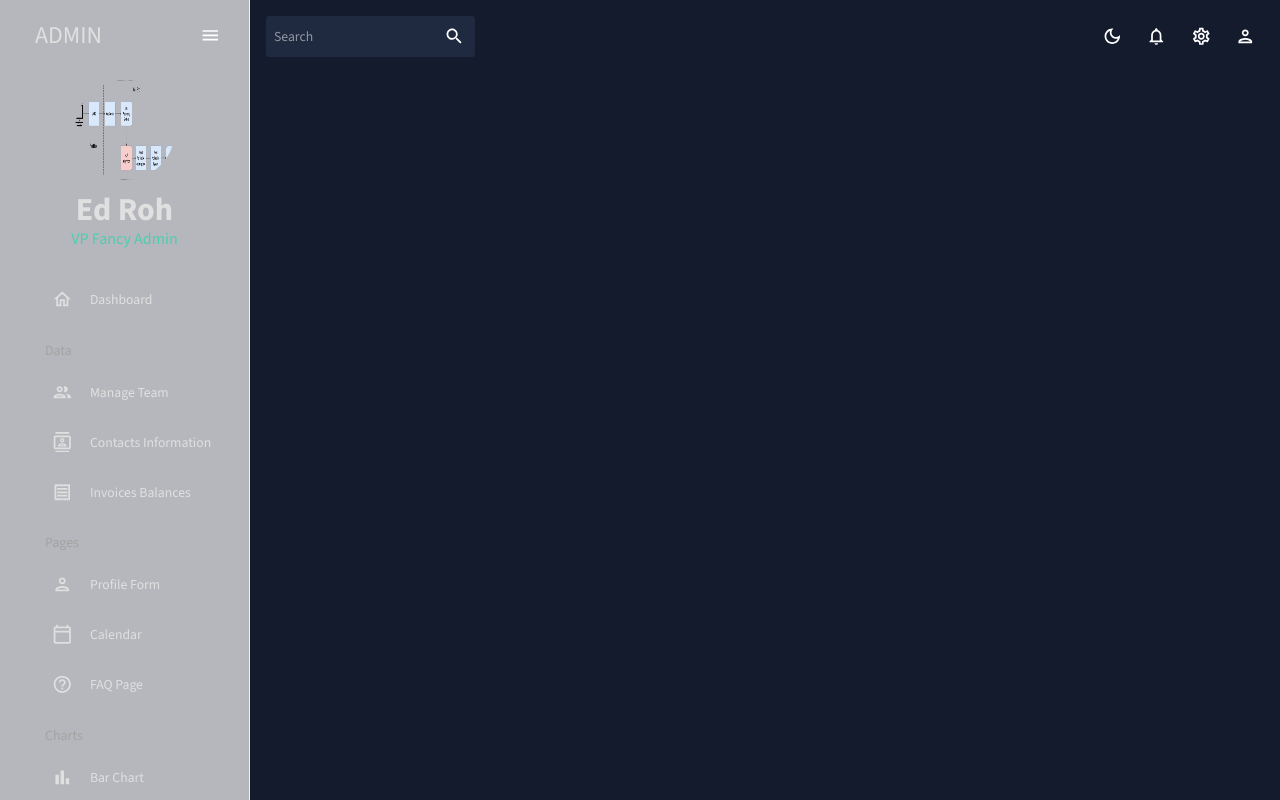
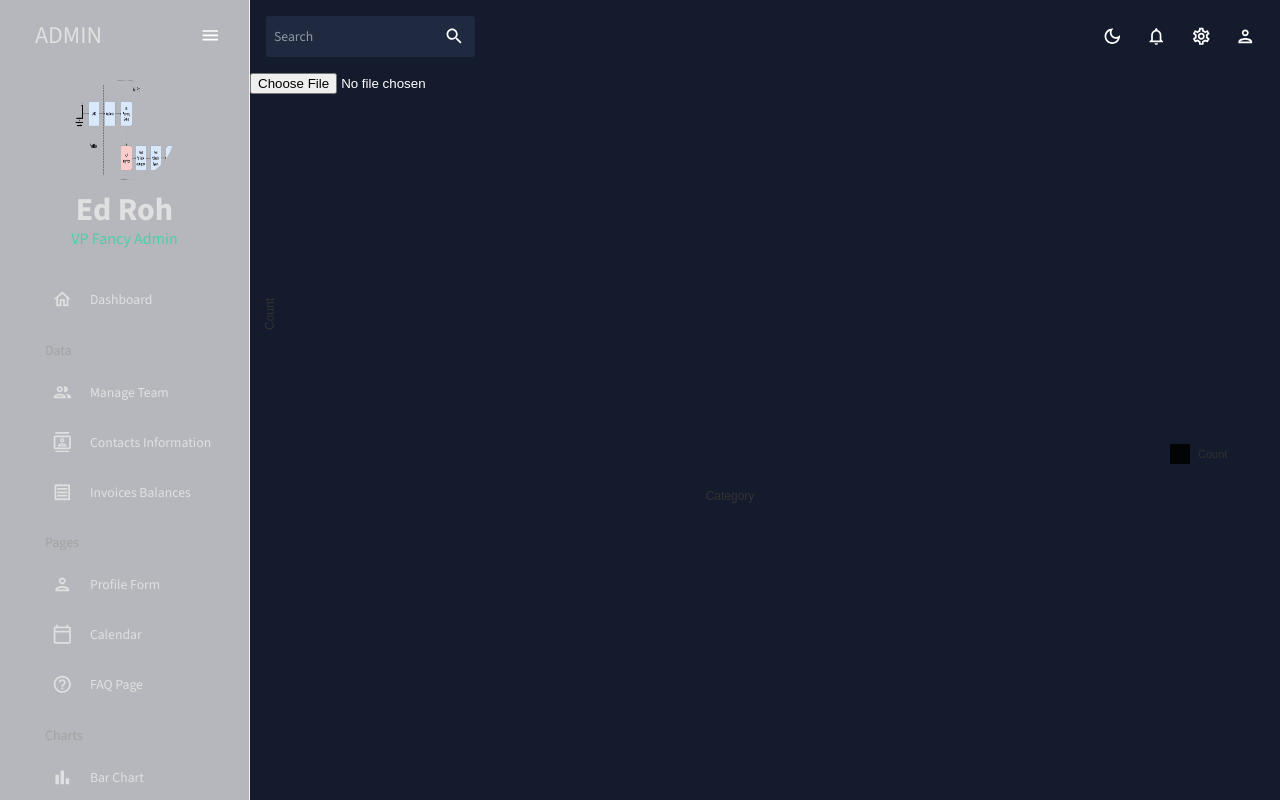
Before and after one commit to nhatmn2/CPSC597_Project, a React (Create React App) app in the folder client/cpsc597-project/: page /uploadCSV in a window 1280 px wide. Shown: the top 800 px of the page. Built offline with nearby package versions, Linux system fonts and the light colour scheme.

Commit message:
adding UploadCSV page

```diff
--- a/client/cpsc597-project/package.json
+++ b/client/cpsc597-project/package.json
@@ -20,9 +20,11 @@
     "@testing-library/jest-dom": "^5.17.0",
     "@testing-library/react": "^13.4.0",
     "@testing-library/user-event": "^13.5.0",
+    "axios": "^1.6.8",
     "formik": "^2.4.5",
     "react": "^18.2.0",
     "react-dom": "^18.2.0",
+    "react-papaparse": "^4.4.0",
     "react-pro-sidebar": "^1.1.0",
     "react-router-dom": "^6.22.3",
     "react-scripts": "5.0.1",
--- a/client/cpsc597-project/src/App.js
+++ b/client/cpsc597-project/src/App.js
@@ -6,12 +6,8 @@ import Dashboard from "./scenes/dashboard";
 import { CssBaseline, ThemeProvider } from "@mui/material";
 import { ColorModeContext, useMode } from "./theme";
 import Team from "./scenes/team";
-//import FAQ from "./scenes/faq";
-//import Dataset from "./scenes/dataset";
-//import ContentCheck from "./scenes/contentcheck";
-//import DomainCheck from "./scenes/domaincheck";
+import UploadCSV from "./scenes/UploadCSV";
 import Contacts from "./scenes/contacts";
-//import Calendar from "./scenes/calendar";
 
 function App() {
   const [theme, colorMode] = useMode();
@@ -29,6 +25,7 @@ function App() {
             <Route path="/" element={<Dashboard/>} />
             <Route path="/team" element={<Team/>}/>
             <Route path="/contacts" element={<Contacts/>}/>
+            <Route path="/uploadCSV" element={<UploadCSV/>}/>
           </Routes>
         </main>
       </div>
--- /dev/null
+++ b/client/cpsc597-project/src/scenes/UploadCSV/index.jsx
@@ -0,0 +1,137 @@
+import React, { useState } from 'react';
+import axios from 'axios';
+import { ResponsiveBar } from '@nivo/bar';
+
+function UploadCSV() {
+    const [chartData, setChartData] = useState([]);
+    const [uploadStatus, setUploadStatus] = useState('');
+
+    const handleFileChange = (event) => {
+        const file = event.target.files[0];
+        if (!file) {
+            setUploadStatus('Please select a file to upload.');
+            return;
+        }
+        uploadFile(file);
+    };
+
+    const uploadFile = async (file) => {
+        const formData = new FormData();
+        formData.append('file', file);
+        setUploadStatus('Uploading...');
+
+        try {
+            const response = await axios.post('http://localhost:8080/api/upload', formData, {
+                headers: {
+                    'Content-Type': 'multipart/form-data'
+                }
+            });
+            handleResponse(response);
+        } catch (error) {
+            handleError(error);
+        }
+    };
+
+    const handleResponse = (response) => {
+        if (response.status === 200) {
+            processData(response.data);
+            setUploadStatus('Upload successful.');
+        } else {
+            setUploadStatus('No data in file or file format is incorrect.');
+        }
+    };
+
+    const processData = (data) => {
+        const categoryCounts = data.reduce((acc, curr) => {
+            const category = curr['Email Type']; // Adjust the key based on your actual data
+            acc[category] = (acc[category] || 0) + 1;
+            return acc;
+        }, {});
+
+        const formattedChartData = Object.keys(categoryCounts).map(key => ({
+            "Category": key,
+            "Count": categoryCounts[key]
+        }));
+
+        setChartData(formattedChartData);
+    };
+
+    const handleError = (error) => {
+        console.error('Error uploading file:', error);
+        if (error.response) {
+            setUploadStatus(`Failed to upload file. Server responded with ${error.response.status}: ${JSON.stringify(error.response.data)}`);
+        } else {
+            setUploadStatus('Failed to upload file. Error: ' + error.message);
+        }
+    };
+
+    return (
+        <div style={{ height: 500, width: '100%' }}>
+            <input type="file" accept=".csv" onChange={handleFileChange} />
+            {uploadStatus && <p>{uploadStatus}</p>}
+            <div style={{ height: 400, width: '100%', marginTop: 20 }}>
+                <ResponsiveBar
+                    data={chartData}
+                    keys={['Count']}
+                    indexBy="Category"
+                    margin={{ top: 50, right: 130, bottom: 50, left: 60 }}
+                    padding={0.3}
+                    valueScale={{ type: 'linear' }}
+                    indexScale={{ type: 'band', round: true }}
+                    colors={{ scheme: 'nivo' }}
+                    borderColor={{ from: 'color', modifiers: [['darker', 1.6]] }}
+                    axisTop={null}
+                    axisRight={null}
+                    axisBottom={{
+                        tickSize: 5,
+                        tickPadding: 5,
+                        tickRotation: 0,
+                        legend: 'Category',
+                        legendPosition: 'middle',
+                        legendOffset: 32
+                    }}
+                    axisLeft={{
+                        tickSize: 5,
+                        tickPadding: 5,
+                        tickRotation: 0,
+                        legend: 'Count',
+                        legendPosition: 'middle',
+                        legendOffset: -40
+                    }}
+                    labelSkipWidth={12}
+                    labelSkipHeight={12}
+                    labelTextColor={{ from: 'color', modifiers: [['darker', 1.6]] }}
+                    legends={[
+                        {
+                            dataFrom: 'keys',
+                            anchor: 'bottom-right',
+                            direction: 'column',
+                            justify: false,
+                            translateX: 120,
+                            translateY: 0,
+                            itemsSpacing: 2,
+                            itemWidth: 100,
+                            itemHeight: 20,
+                            itemDirection: 'left-to-right',
+                            itemOpacity: 0.85,
+                            symbolSize: 20,
+                            effects: [
+                                {
+                                    on: 'hover',
+                                    style: {
+                                        itemOpacity: 1
+                                    }
+                                }
+                            ]
+                        }
+                    ]}
+                    animate={true}
+                    motionStiffness={90}
+                    motionDamping={15}
+                />
+            </div>
+        </div>
+        );
+    }
+
+    export default UploadCSV;
```
Also changed, not shown: 2 other files (tests, documents, lock files or other folders).
